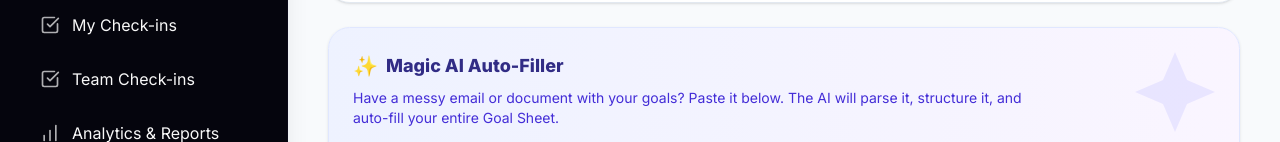
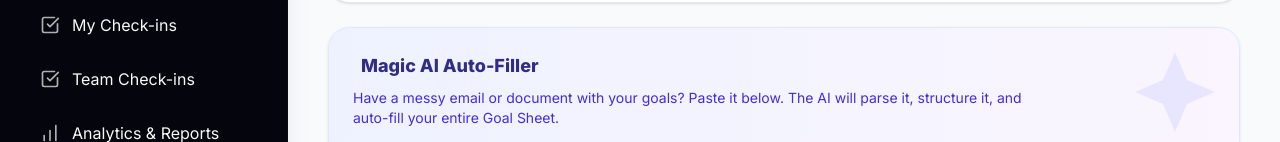
Before and after one commit to Harshilmalhotra/AtomQuest-Hackathon, a Next.js app: page /goals/new in a window 1280 px wide. Shown: the part 351-493 px from the top of the page. Built offline with nearby package versions, Linux system fonts and the light colour scheme; no server answers; the database is empty.

Commit message:
style: remove sparkle emojis from GoalSheetForm UI components

```diff
--- a/src/components/GoalSheetForm.tsx
+++ b/src/components/GoalSheetForm.tsx
@@ -82,7 +82,7 @@ export function GoalSheetForm() {
 
   return (
     <div className="space-y-6">
-      <div className="bg-white p-6 rounded-2xl border border-slate-200 shadow-sm flex items-center justify-between sticky top-20 z-10">
+      <div className="bg-white p-6 rounded-2xl border border-slate-200 shadow-sm flex items-center justify-between">
         <div>
           <h2 className="text-xl font-bold text-slate-900">Total Weightage</h2>
           <div className="flex items-center gap-2 mt-1">
@@ -125,7 +125,7 @@ export function GoalSheetForm() {
         </div>
         <div className="relative z-10">
           <h3 className="text-lg font-extrabold text-indigo-900 flex items-center gap-2 mb-2">
-            <span className="text-xl">✨</span> Magic AI Auto-Filler
+            <span className="text-xl"> </span> Magic AI Auto-Filler
           </h3>
           <p className="text-sm text-indigo-700 mb-4 max-w-2xl">
             Have a messy email or document with your goals? Paste it below. The AI will parse it, structure it, and auto-fill your entire Goal Sheet.
@@ -249,7 +249,7 @@ export function GoalSheetForm() {
 
                           // Simple loading indicator on the button could be added, but we'll use a global or simple state if needed.
                           // For simplicity, we just change the text of the button or use a toast.
-                          form.setValue(`goals.${index}.description`, "✨ Polishing with AI...");
+                          form.setValue(`goals.${index}.description`, " Polishing with AI...");
 
                           try {
                             const res = await fetch("/api/ai/smart-goal", {
@@ -270,7 +270,7 @@ export function GoalSheetForm() {
                           }
                         }}
                       >
-                        ✨ Polish with AI
+                         Polish with AI
                       </Button>
                     )}
                   </div>
```
